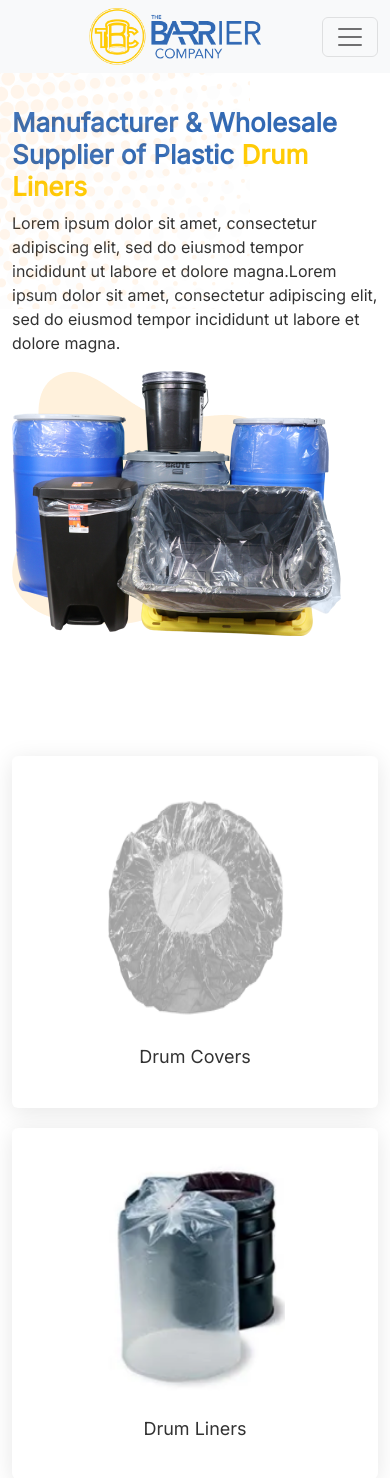
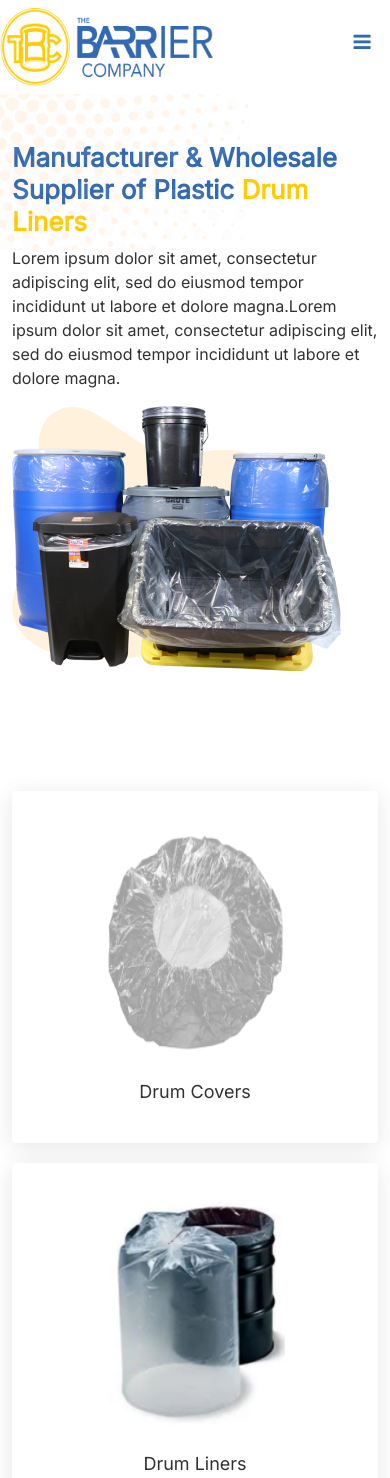
Before and after one commit to Garima525/barrier, a PHP site: page / in a window 390 px wide. Shown: the top 1478 px of the page. Run offline with PHP 8.4, Linux system fonts and the light colour scheme; some libraries are stand-ins or nearby versions.

Commit message:
changes in toggle of mobile view

```diff
--- a/html/assets/css/style.css
+++ b/html/assets/css/style.css
@@ -43,8 +43,7 @@ p {
 body{
     font-family: 'Inter', sans-serif;
 }
-main{
-}
+
 .main-inner{
     background: url(../img/main-bg.png);
     background-repeat: no-repeat, repeat;
@@ -460,8 +459,8 @@ li.items {
         display: none !important;
    }
     .topnav .img-fluid{
-        height: 57px;
-        width: 172px;
+        height: 78px;
+    width: 213px;
    }
     .product-cards .col-lg-4 {
         margin: 0px 0px 20px 0px
@@ -490,9 +489,14 @@ li.items {
     .custom-mobile-row{
         padding-top: 0px !important ;
    }
-    .product-cards{
-        margin-top: 59px;
-   }
+      .topnav .items {
+        font-size: 16px;
+        font-weight: 600;
+        letter-spacing: 0em;
+        text-align: left;
+        color: #1D3B54;
+        line-height: 37px;
+    }
     .product-cards h4{
         font-family: 'Inter';
         font-style: normal;
@@ -514,6 +518,29 @@ li.items {
         font-size: 21px;
         line-height: 42px;
         color: #323232;
+   }
+   .navbar-dark .navbar-nav .nav-link {
+    color: black;
+}
+.topnav .navbar-nav {
+    display: flex;
+    flex-direction: column;
+    padding-left: 0;
+    margin-bottom: 0;
+    list-style: none;
+    align-items: center;
+}
+.topnav .fa {
+    display: inline-block;
+    font: normal normal normal 14px/1 FontAwesome;
+    font-size: inherit;
+    text-rendering: auto;
+    -webkit-font-smoothing: antialiased;
+    -moz-osx-font-smoothing: grayscale;
+    color: #3169b4;
+}
+   .topnav .bg-primary{
+    background: white !important;
    }
     .request-button {
         width: 107px;
--- a/html/assets/js/script.js
+++ b/html/assets/js/script.js
@@ -1,16 +1,4 @@
 
-$(document).ready(function() {
-    $("#news-slider").owlCarousel({
-        items : 5,
-
-        itemsDesktopSmall:[980,2],
-        itemsMobile : [600,1],
-        navigation:true,
-        navigationText:["",""],
-        pagination:true,
-        autoPlay:true
-    });
-});
 function myFunction() {
     var x = document.getElementById("myTopnav");
     if (x.className === "topnav") {
@@ -19,3 +7,10 @@ function myFunction() {
       x.className = "topnav";
     }
   }
+
+  jQuery(document).ready(function($) {
+      $('.navbar-nav li a').on("click", function() {
+          console.log("menu clicked");
+          $('button.navbar-toggler').click();
+      });
+  });
--- a/html/index.html
+++ b/html/index.html
@@ -4,13 +4,11 @@
       <title>Home</title>
       <meta charset="utf-8">
       <meta name="viewport" content="width=device-width, initial-scale=1.0">
-      <link href="https://cdn.jsdelivr.net/npm/bootstrap@5.1.3/dist/css/bootstrap.min.css" rel="stylesheet">
+      <link href="https://cdn.jsdelivr.net/npm/bootstrap@5.1.3/dist/css/bootstrap.min.css" rel="stylesheet" integrity="sha384-1BmE4kWBq78iYhFldvKuhfTAU6auU8tT94WrHftjDbrCEXSU1oBoqyl2QvZ6jIW3" crossorigin="anonymous">
       <link rel="stylesheet" href="./assets/css/style.css">
       <link rel="stylesheet" href="https://cdnjs.cloudflare.com/ajax/libs/font-awesome/4.7.0/css/font-awesome.min.css">
       <link rel="preconnect" href="https://fonts.googleapis.com">
-      <link href="https://cdn.jsdelivr.net/npm/bootstrap@5.2.3/dist/css/bootstrap.min.css" rel="stylesheet">
-      <script src="https://cdn.jsdelivr.net/npm/bootstrap@5.2.3/dist/js/bootstrap.bundle.min.js"></script>
-      <link rel="preconnect" href="https://fonts.gstatic.com" crossorigin>
+
       <link href="https://fonts.googleapis.com/css2?family=Inter:wght@100;200;300;400&display=swap" rel="stylesheet">
       <link rel="preconnect" href="https://fonts.googleapis.com">
       <link rel="preconnect" href="https://fonts.gstatic.com" crossorigin>
@@ -43,74 +41,32 @@
                </nav>
             </div>
          </header>
-         <!-- <header>
-            <nav class="navbar">
-               <div class="max-width">
-                  <div class="logo">
-                     <a href="#">Portfo<span>lio.</span></a>
-                  </div>
-                  <ul class="menu">
-                     <li><a href="#home" class="menu-btn">Home</a></li>
-                     <li><a href="#about" class="menu-btn">About</a></li>
-                     <li><a href="#services" class="menu-btn">Services</a></li>
-                     <li><a href="#skills" class="menu-btn">Skills</a></li>
-                     <li><a href="#teams" class="menu-btn">Teams</a></li>
-                     <li><a href="#contact" class="menu-btn">Contact</a></li>
-                  </ul>
-                  <div class="menu-btn">
-                     <i class="fas fa-bars"></i>
-                  </div>
-               </div>
-            </nav>
-            </header> -->
+
          <div class="topnav" id="myTopnav">
-            <nav class="navbar navbar-light bg-light fixed-top">
-               <div class="container-fluid">
-                  <a class="navbar-brand" href="#"><a href="/" class="logo article">
+            <nav class="navbar navbar-expand-lg navbar-dark bg-primary ">
+               <a href="/" class="logo article">
                   <img src="./assets/img/logo.png" class="img-fluid">
                   </a>
-                  <button class="navbar-toggler" type="button" data-bs-toggle="offcanvas" data-bs-target="#offcanvasNavbar" aria-controls="offcanvasNavbar">
-                  <span class="navbar-toggler-icon"></span>
-                  </button>
-                  <div class="offcanvas offcanvas-end" tabindex="-1" id="offcanvasNavbar" aria-labelledby="offcanvasNavbarLabel">
-                     <div class="offcanvas-header">
-                        <a class="navbar-brand" href="#"><a href="/" class="logo article">
-                        <img src="./assets/img/logo.png" class="img-fluid">
-                        </a>
-                        <button type="button" class="btn-close text-reset" data-bs-dismiss="offcanvas" aria-label="Close"></button>
-                     </div>
-                     <div class="offcanvas-body">
-                        <ul class="navbar-nav justify-content-end flex-grow-1 pe-3">
-                           <li class="nav-item dropdown">
-                              <a class="nav-link dropdown-toggle" href="#" id="offcanvasNavbarDropdown" role="button" data-bs-toggle="dropdown" aria-expanded="false">
-                              Product Catagories
-                              </a>
-                              <ul class="dropdown-menu" aria-labelledby="offcanvasNavbarDropdown">
-                                 <li><a class="dropdown-item" href="#">Action</a></li>
-                                 <li><a class="dropdown-item" href="#">Another action</a></li>
-                                 <li>
-                                    <hr class="dropdown-divider">
-                                 </li>
-                                 <li><a class="dropdown-item" href="#">Something else here</a></li>
-                              </ul>
-                           </li>
-                           <li class="nav-item">
-                              <a class="nav-link active" aria-current="page" href="#">    Whole sale </a>
-                           </li>
-                           <li class="nav-item">
-                              <a class="nav-link active" aria-current="page" href="#"> Custom Product </a>
-                           </li>
-                           <li class="nav-item">
-                              <a class="nav-link active" aria-current="page" href="#">  About Us</a>
-                           </li>
-                           <li class="nav-item">
-                              <a class="nav-link active" aria-current="page" href="#"> Contact Us</a>
-                           </li>
-                        </ul>
-                     </div>
-                  </div>
-               </div>
-            </nav>
+               <button class="navbar-toggler" type="button" data-bs-toggle="collapse" data-bs-target="#navbarTogglerDemo01" aria-controls="navbarTogglerDemo01" aria-expanded="false" aria-label="Toggle navigation">
+                   <span class="navbar-toggler-icon"><i class="fa fa-bars"></i></span>
+               </button>
+           <div class="collapse navbar-collapse" id="navbarTogglerDemo01">
+               <ul class="navbar-nav mt-4 ms-auto">
+                   <li class="items item1 dropdown-toggle" data-bs-toggle="dropdown">Product Catagories<i class="fa fa-chevron-down ms-2"></i></li>
+                   <ul class="dropdown-menu">
+                      <li><a class="dropdown-item" href="#">Link 1</a></li>
+                      <li><a class="dropdown-item" href="#">Link 2</a></li>
+                      <li><a class="dropdown-item" href="#">Link 3</a></li>
+                   </ul>
+                   <li class="items">
+                      WholeSale
+                   </li>
+                   <li class="items">  Custom Product  </li>
+                   <li class="items">About Us   </li>
+                   <li class="items">Contact Us</li>
+              </ul>
+           </div>
+           </nav>
          </div>
          <section class="product-cards">
             <div class="container">
@@ -386,12 +342,13 @@
             </div>
          </div>
       </main>
-      <script type="text/javascript" src="https://code.jquery.com/jquery-1.12.0.min.js"></script>
-      <script type="text/javascript"
-         src="https://cdnjs.cloudflare.com/ajax/libs/owl-carousel/1.3.3/owl.carousel.min.js"></script>
-      <script src="https://cdn.jsdelivr.net/npm/bootstrap@5.1.3/dist/js/bootstrap.bundle.min.js" integrity="sha384-ka7Sk0Gln4gmtz2MlQnikT1wXgYsOg+OMhuP+IlRH9sENBO0LRn5q+8nbTov4+1p" crossorigin="anonymous"></script>
-      <script type="text/javascript" src="https://code.jquery.com/jquery-1.12.0.min.js"></script>
+      <script src="https://ajax.googleapis.com/ajax/libs/jquery/3.4.1/jquery.min.js"></script>
+      <script src="https://cdnjs.cloudflare.com/ajax/libs/popper.js/1.14.7/umd/popper.min.js"></script>
+      <script src="https://cdnjs.cloudflare.com/ajax/libs/bootstrap/5.1.3/js/bootstrap.min.js"></script>
+
+      <!-- <script src="https://cdn.jsdelivr.net/npm/bootstrap@5.1.3/dist/js/bootstrap.bundle.min.js"></script> -->
+
       <script src="./assets/js/script.js"></script>
-      <script src="https://cdn.jsdelivr.net/npm/bootstrap@5.1.3/dist/js/bootstrap.bundle.min.js"></script>
+
    </body>
 </html>
```
